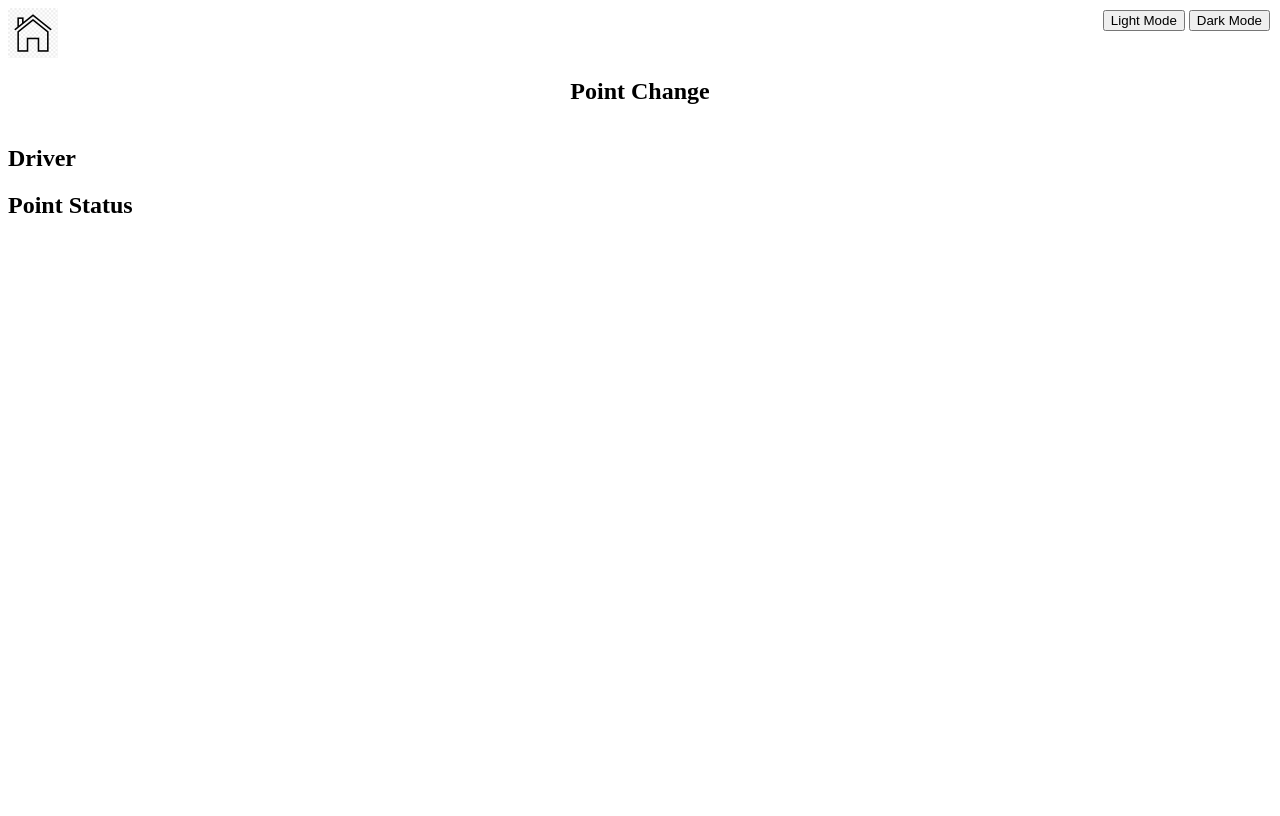
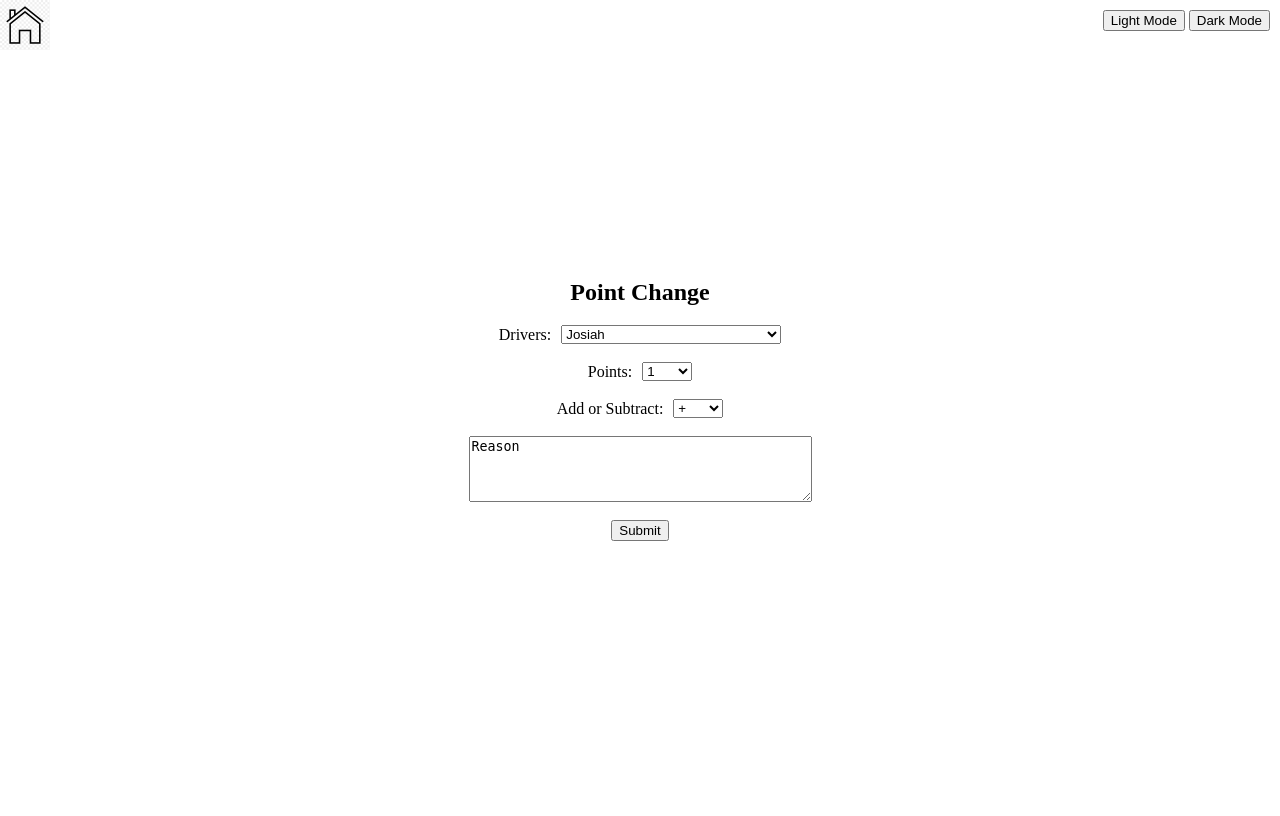
Before and after one commit to tjheff12/Good-Driver-Incentive-Program, a Django app: page /pointChange/ in a window 1280 px wide. Before the commit the page ends 213 px from the top, so only its background shows below. Run offline with Django 4.2, Linux system fonts and the light colour scheme.

Commit message:
Updated pointChange.html

```diff
--- a/good_driver/templates/pointChange.html
+++ b/good_driver/templates/pointChange.html
@@ -2,28 +2,56 @@
 <!DOCTYPE html>
 <html lang="en">
 {% load static %}
-<link rel="stylesheet" href="{% static 'pointHistory.css' %}">
+<link rel="stylesheet" href="{% static 'pointChange.css' %}">
 <head>
     <meta charset="UTF-8">
     <meta http-equiv="X-UA-Compatible" content="IE=edge">
     <meta name="viewport" content="width=device-width, initial-scale=1.0">
-    <title>SponsorView</title>
+    <title>PointChange</title>
 </head>
 <body>
-    <div class="pointChangeHome">
+    <div class="pointChange">
+        <form method="post">
+            <h2 class="title"> Point Change </h2>
+            <div class="driverOptions">
+                <label class="driverListTitle">Drivers:</label>
+                <select class="formatting">
+                    <option>Josiah</option>
+                    <option>Kevin</option>
+                </select>
+            </div>
+            <br>
+            <div class="pointOptions">
+                <label class="pointListTitle">Points:</label>
+                <select class="formattingOperator">
+                    <option>1</option>
+                    <option>2</option>
+                    <option>3</option>
+                    <option>4</option>
+                    <option>5</option>
+                </select>
+            </div>
+            <br>
+            <div class="operatorOptions">
+                <label class="driverListTitle">Add or Subtract:</label>
+                <select class="formattingOperator">
+                    <option>+</option>
+                    <option>-</option>
+                </select>
+            </div>
+            <br>
+            <textarea class="reason" name="my_textarea" rows="4" cols="40">Reason</textarea>
+            <br>
+            <div class="submit">
+                <input type="submit" value="Submit" >
+            </div>
+    </div>
+    <div class="home">
         <img src="{% static 'images/home.png' %}" alt="My Image" >
     </div>
-
-    <div class="title">
-        <h2>Point Change</h2>
-    </div>
-
     <div class="switchView">
         <input type="button" value="Light Mode"/>
         <input type="button" value="Dark Mode"/>
     </div>
-
-    <h2 class="listDrivers"> Driver </h2>
-    <h2 class="pointStatusTitle"> Point Status </h2>
 </body>
 </html>
```
